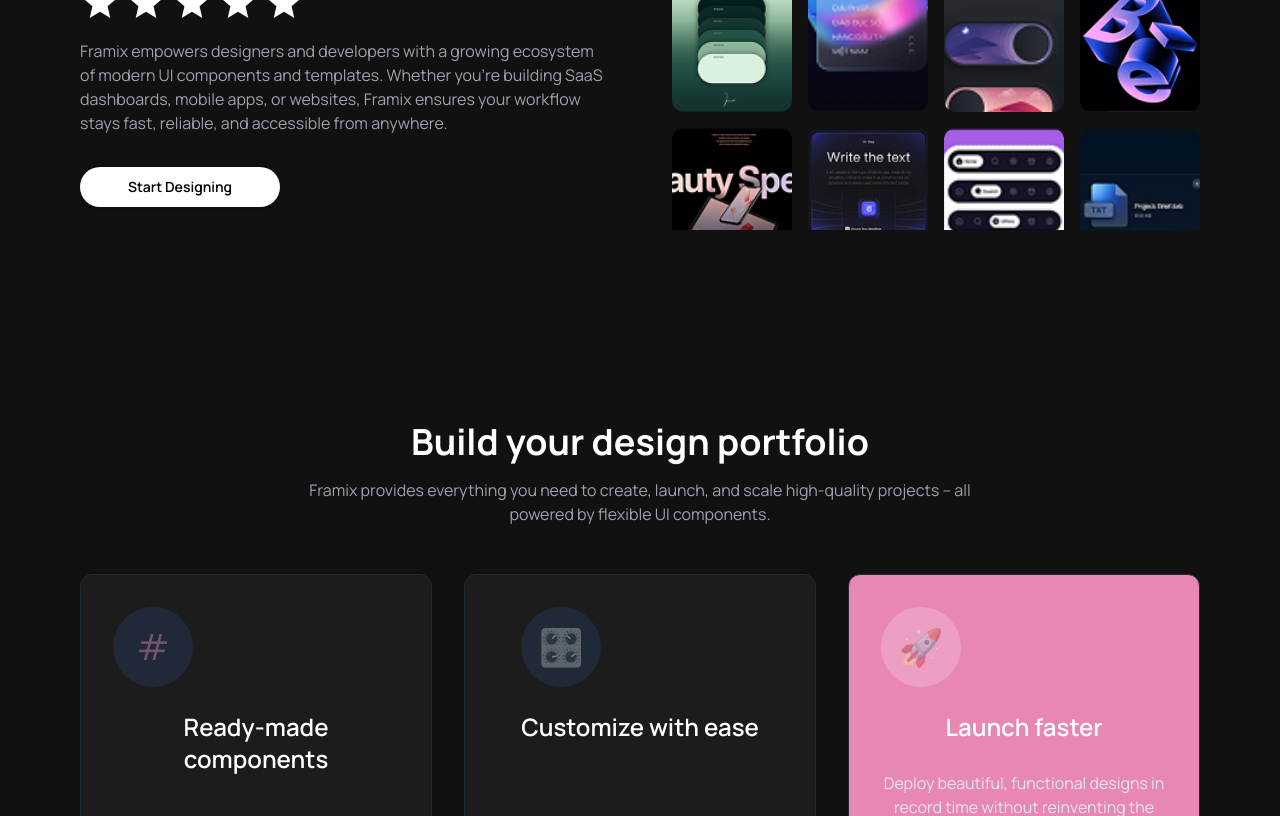
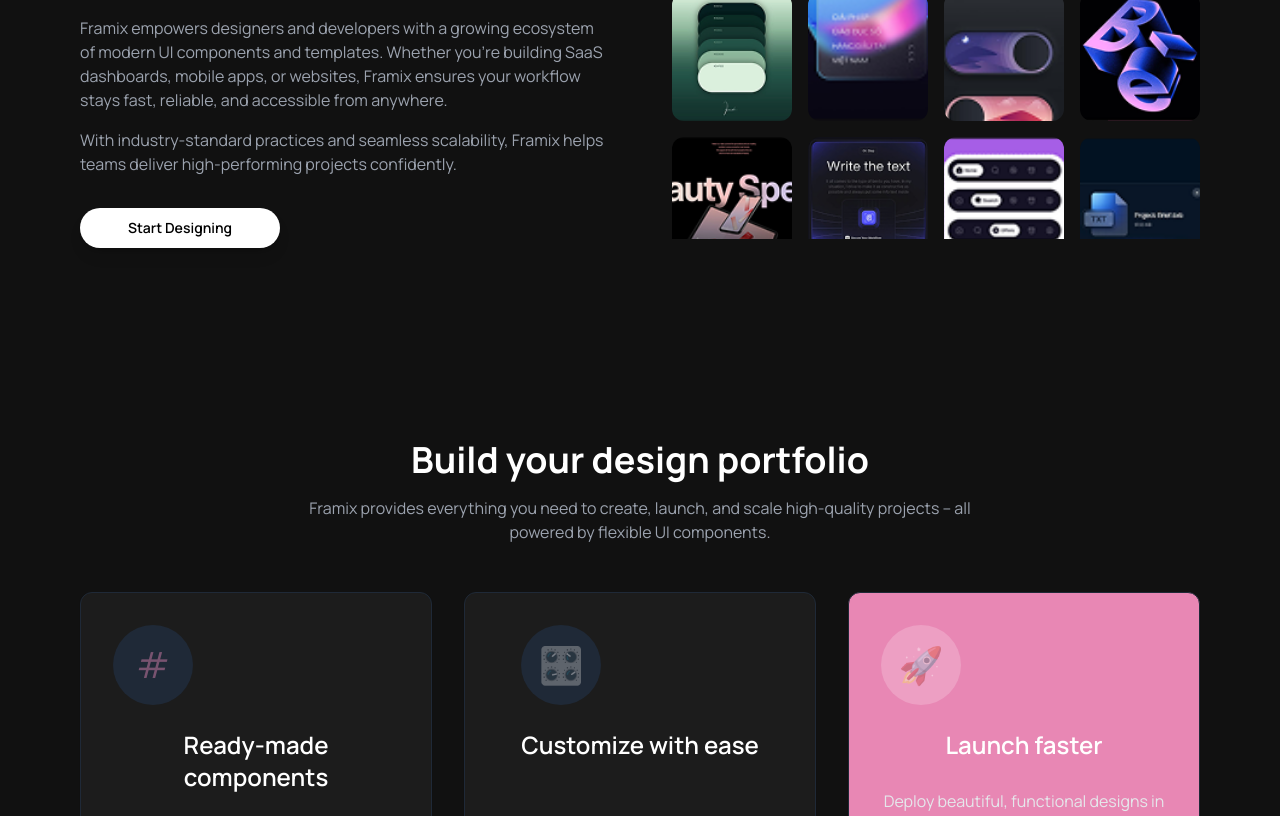
Before and after one commit to avinashfullstackdeveloper-a11y/framix-client, a React (Vite) app: page / in a window 1280 px wide. Shown: the part 1680-2496 px from the top of the page. Built offline with nearby package versions, Linux system fonts and the light colour scheme; no server answers; grey boxes are pictures that could not be loaded.

Commit message:
home page design change1

```diff
--- a/src/pages/Home.tsx
+++ b/src/pages/Home.tsx
@@ -389,12 +389,10 @@
                     </svg>
                   ))}
                 </div>
-                <p className="text-gray-400 mb-8">
-                  Framix empowers designers and developers with a growing
-                  ecosystem of modern UI components and templates. Whether
-                  you're building SaaS dashboards, mobile apps, or websites,
-                  Framix ensures your workflow stays fast, reliable, and
-                  accessible from anywhere.
+                <p className="text-gray-400 mb-4">
+                  Framix empowers designers and developers with a growing ecosystem of modern UI components and templates. Whether you’re building SaaS dashboards, mobile apps, or websites, Framix ensures your workflow stays fast, reliable, and accessible from anywhere.
+                  </p><p className="text-gray-400 mb-8">
+                  With industry-standard practices and seamless scalability, Framix helps teams deliver high-performing projects confidently.
                 </p>
                 <Button className="bg-white text-black font-semibold px-10 py-3 rounded-full hover:bg-gray-200 shadow-lg" style={{ borderRadius: "999px", minWidth: "200px" }}>
                   Start Designing
```
